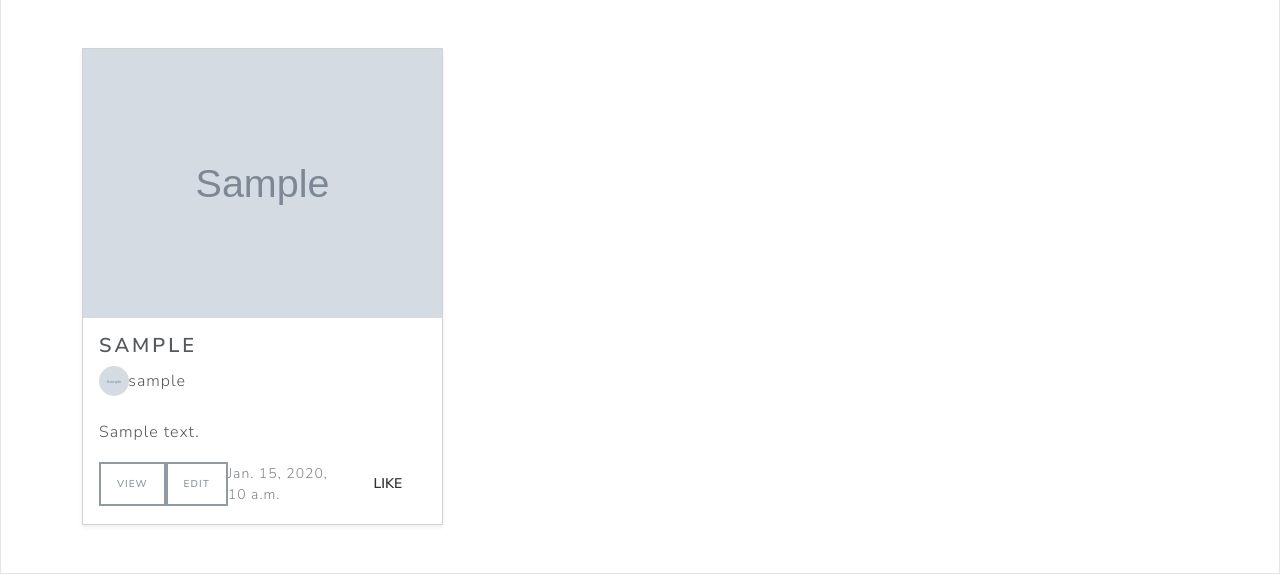
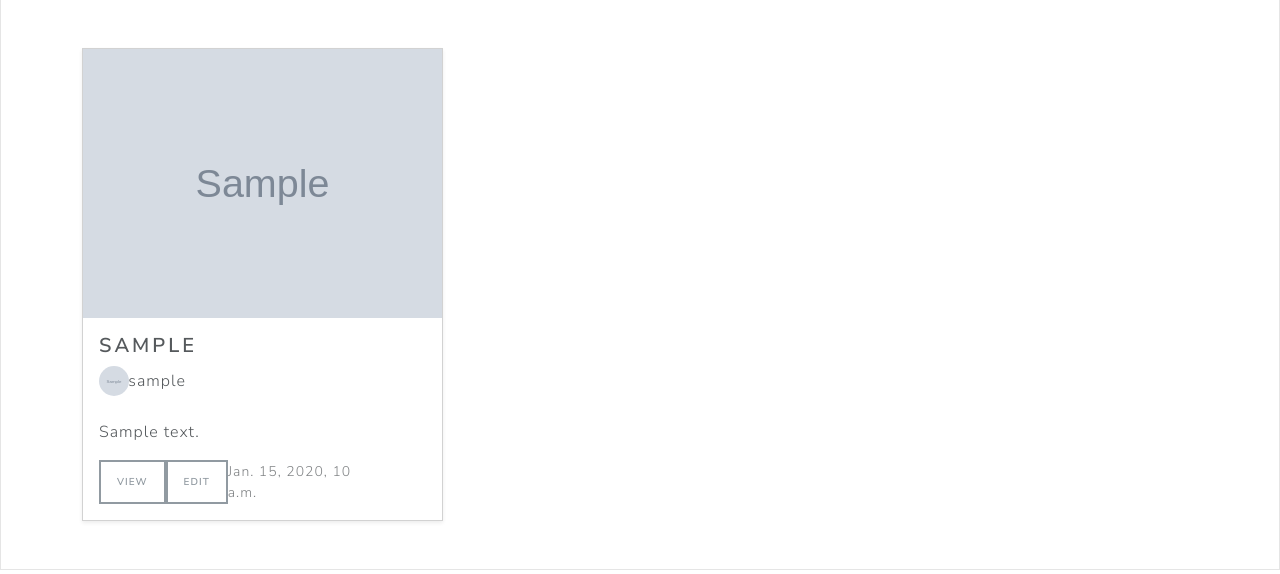
Before and after one commit to aryankumar-nci/aryankumar-nci-Cloud_Platform_Programming-Project, a Django app: page /home/ in a window 1280 px wide. Shown: the part 601-1175 px from the top of the page. Run offline with Django 5.2, Linux system fonts and the light colour scheme; a user stored in the database is signed in; tables that the repository leaves empty hold one stand-in row (values such as "Sample post"); grey boxes marked "Sample" are stand-in pictures; some libraries are stand-ins or nearby versions.

Commit message:
listing_card.html change

```diff
--- a/main/templates/components/listing_card.html
+++ b/main/templates/components/listing_card.html
@@ -41,7 +41,7 @@
                     </path>
                 </svg>
                 {% endif %} {% endcomment %}
-                 Like
+
             </button>
         </div>
     </div>
--- a/main/views.py
+++ b/main/views.py
@@ -7,7 +7,10 @@ from .forms import ListingForm
 from users.forms import LocationForm
 from .filters import ListingFilter
 from django.core.mail import send_mail
-#from imp import reload
+from django.conf import settings
+
+import boto3
+
 
 
 def main_view(request):
```
